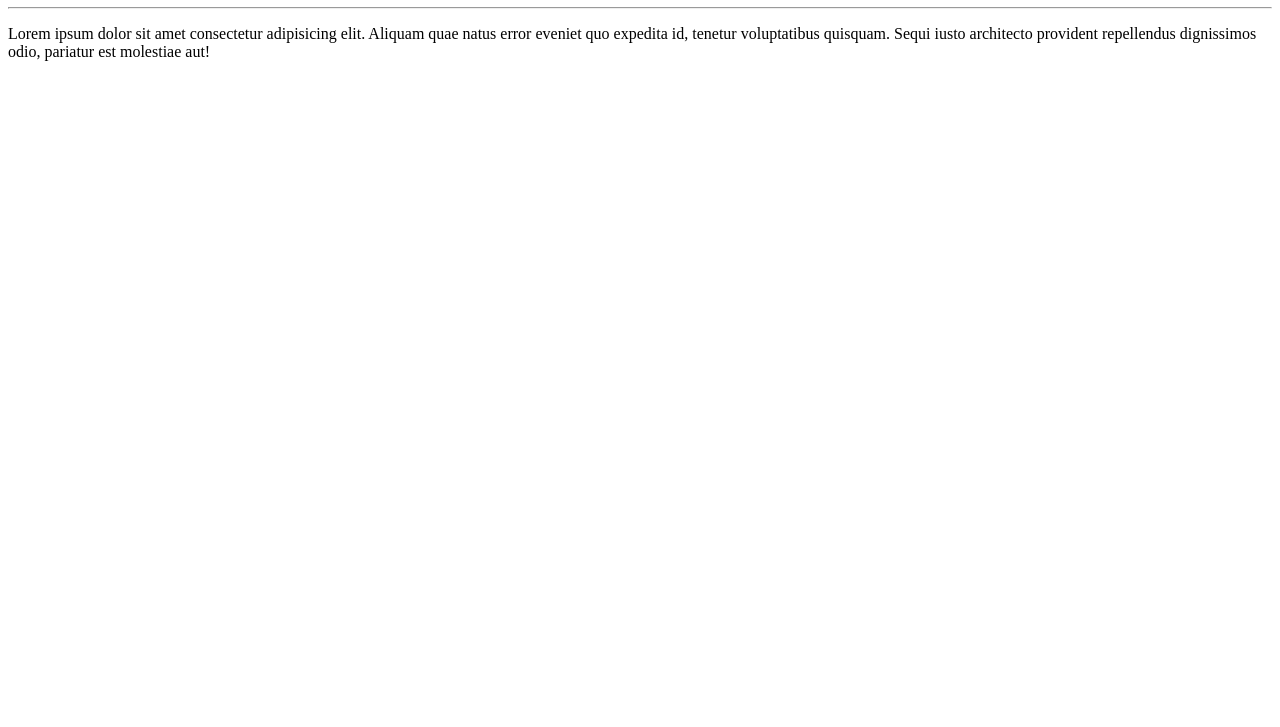
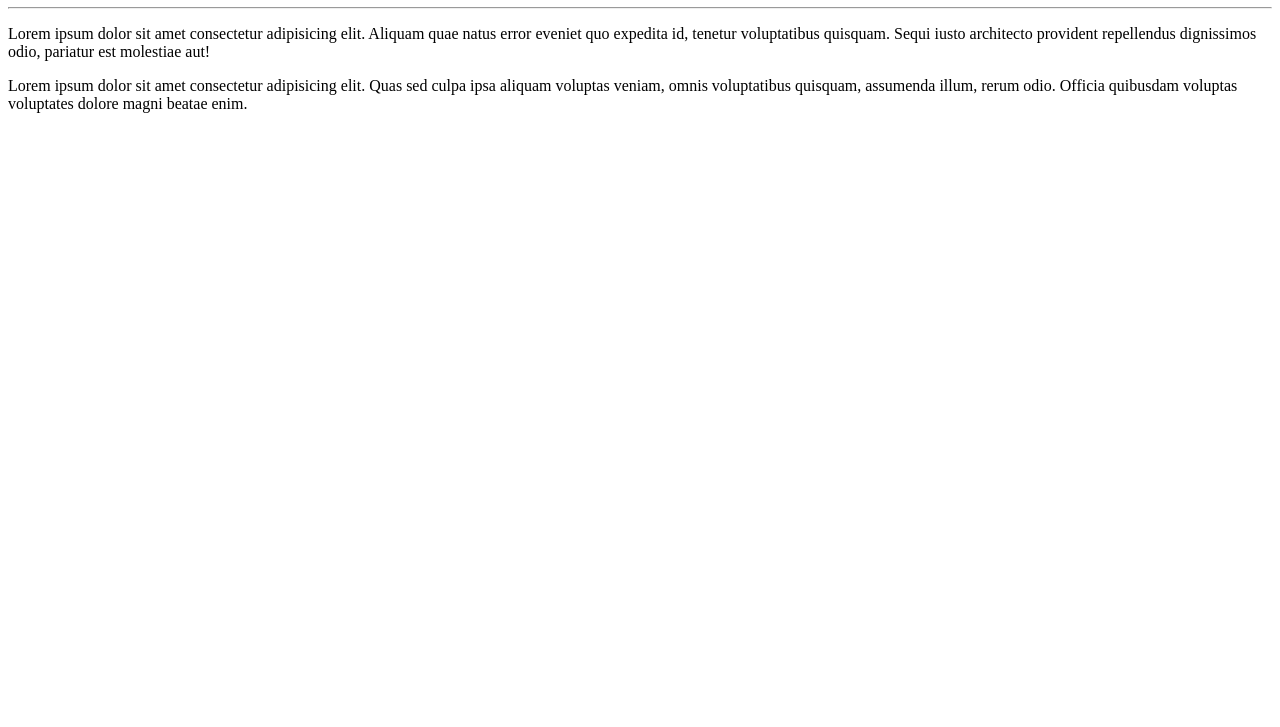
Before and after one commit to luizrianelli/Ola-Mundo, a plain HTML site: page site-exemplo/index.html in a window 1280 px wide. Shown: the part 73-800 px from the top of the page. Drawn offline with Linux system fonts and the light colour scheme.

Commit message:
adicionei um parágrafo

```diff
--- a/site-exemplo/index.html
+++ b/site-exemplo/index.html
@@ -9,5 +9,6 @@
     <h1>Olá, Mundo!</h1>
     <hr>
     <p>Lorem ipsum dolor sit amet consectetur adipisicing elit. Aliquam quae natus error eveniet quo expedita id, tenetur voluptatibus quisquam. Sequi iusto architecto provident repellendus dignissimos odio, pariatur est molestiae aut!</p>
+    <p>Lorem ipsum dolor sit amet consectetur adipisicing elit. Quas sed culpa ipsa aliquam voluptas veniam, omnis voluptatibus quisquam, assumenda illum, rerum odio. Officia quibusdam voluptas voluptates dolore magni beatae enim.</p>
 </body>
 </html>
```
